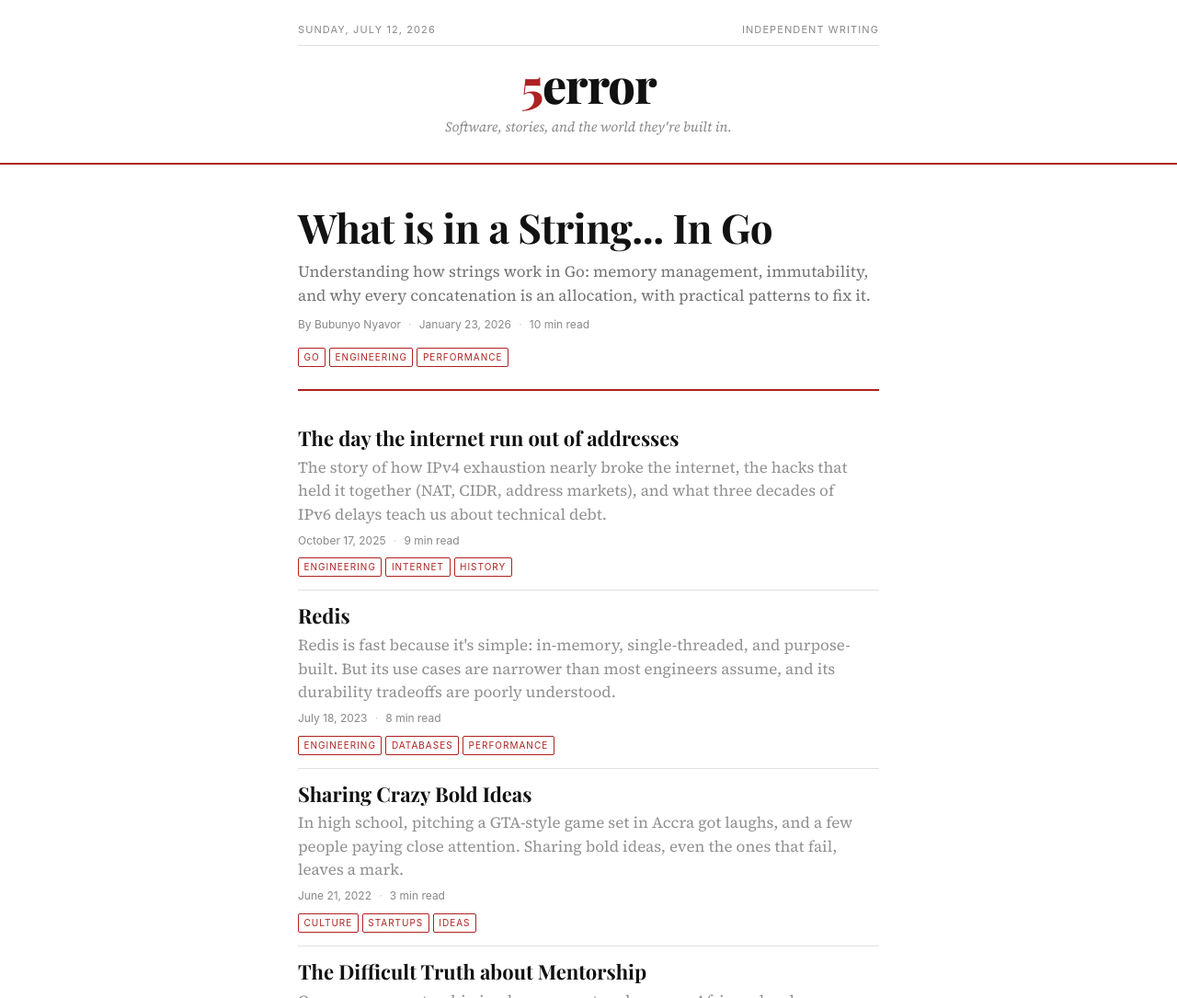
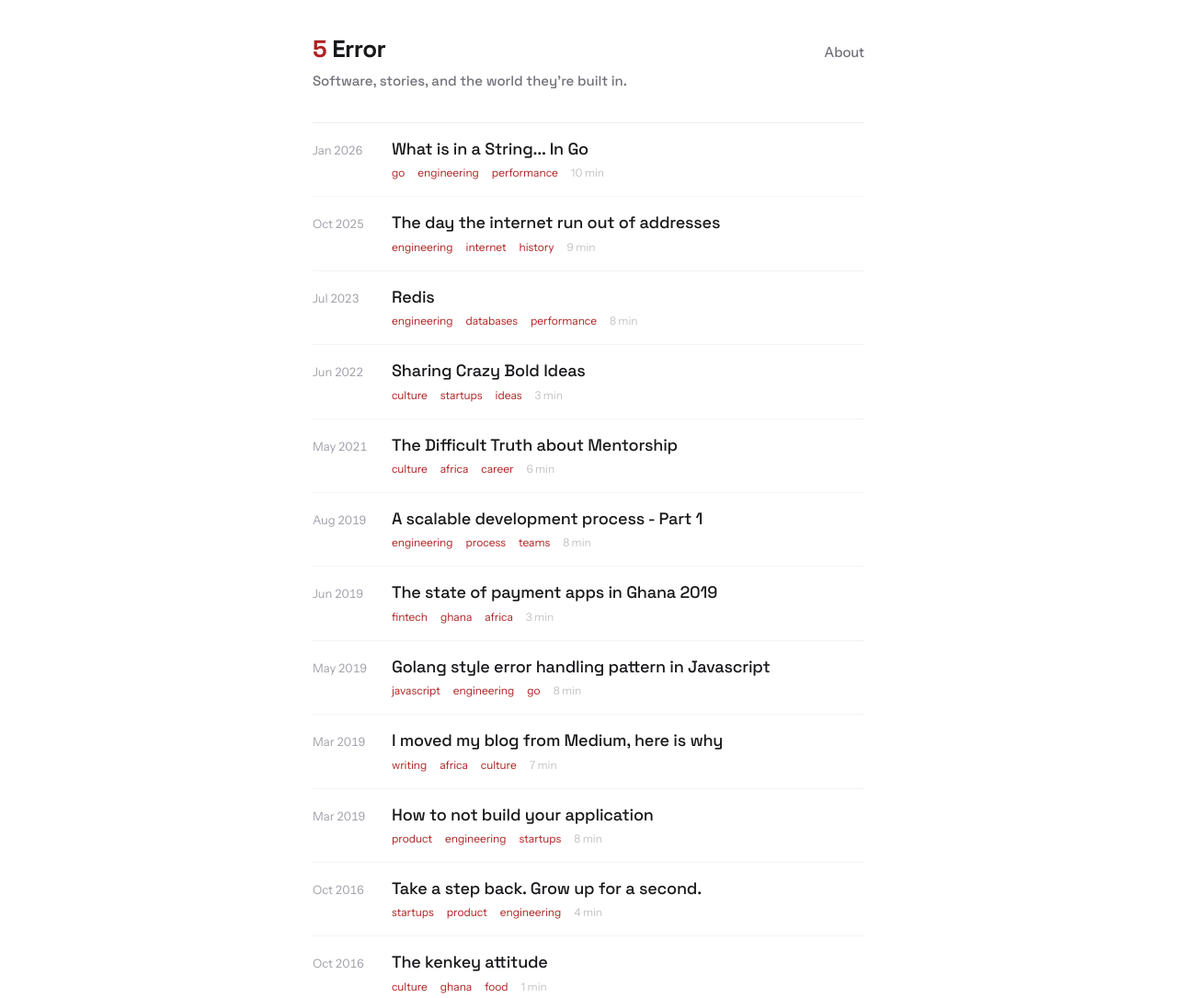
Before and after one commit to bubunyo/bubunyo.github.io, an Astro site: page / in a window 1280 px wide. Shown: the top 1085 px of the page at 92% size. Built offline with nearby package versions, Linux system fonts and the light colour scheme; Astro itself is replaced by a stand-in of ours; a web font is replaced by a local one.

Commit message:
redesign

```diff
--- a/src/components/Header.astro
+++ b/src/components/Header.astro
@@ -1,23 +1,15 @@
 ---
-const buildDate = new Date();
-const dateline = buildDate.toLocaleDateString("en-US", {
-  weekday: "long",
-  month: "long",
-  day: "numeric",
-  year: "numeric",
-});
+import { SITE } from "../consts";
 ---
 
 <header class="site-header">
   <div class="container">
-    <div class="site-dateline">
-      <span>{dateline}</span>
-      <span>Independent Writing</span>
+    <div class="masthead-row">
+      <a class="masthead-title" href="/"><span class="masthead-accent">{SITE.titleLeft}</span>{SITE.titleRight}</a>
+      <nav class="masthead-nav">
+        <a href="/about/">About</a>
+      </nav>
     </div>
-    <div class="site-masthead">
-      <a class="masthead-title" href="/"><span class="masthead-accent">5</span>error</a>
-      <p class="masthead-tagline">Software, stories, and the world they're built in.</p>
-    </div>
+    <p class="masthead-tagline">{SITE.description}</p>
   </div>
-  <div class="nav-rule"></div>
 </header>
--- a/src/layouts/BaseLayout.astro
+++ b/src/layouts/BaseLayout.astro
@@ -77,7 +77,7 @@ const rssURL = new URL("/feed.xml", Astro.site);
     <link rel="preconnect" href="https://fonts.googleapis.com" />
     <link rel="preconnect" href="https://fonts.gstatic.com" crossorigin />
     <link
-      href="https://fonts.googleapis.com/css2?family=JetBrains+Mono:wght@400;500&family=Playfair+Display:ital,wght@0,400;0,500;0,600;0,700;0,800;1,400;1,500;1,600;1,700&family=Source+Serif+4:ital,opsz,wght@0,8..60,300;0,8..60,400;0,8..60,500;0,8..60,600;1,8..60,300;1,8..60,400;1,8..60,500&display=swap"
+      href="https://fonts.googleapis.com/css2?family=Instrument+Sans:ital,wght@0,400;0,500;0,600;1,400;1,500&family=JetBrains+Mono:wght@400;500&family=Space+Grotesk:wght@400;500;600;700&display=swap"
       rel="stylesheet"
     />
   </head>
--- a/src/pages/index.astro
+++ b/src/pages/index.astro
@@ -4,60 +4,31 @@ import { getPublishedPosts, readingTime } from "../lib/posts";
 import { SITE } from "../consts";
 
 const posts = await getPublishedPosts();
-const [featured, ...rest] = posts;
 
 const pageTitle = `${SITE.titleLeft}${SITE.titleRight} | ${SITE.description}`;
 
 function formatDate(date: Date) {
-  return date.toLocaleDateString("en-US", { month: "long", day: "numeric", year: "numeric" });
+  return date.toLocaleDateString("en-US", { month: "short", year: "numeric" });
 }
 ---
 
 <BaseLayout title={pageTitle}>
   <div class="container">
-    {featured && (
-      <article class="post-featured">
-        <h2 class="post-featured-title">
-          <a href={`/${featured.slug}/`}>{featured.data.title}</a>
-        </h2>
-        {featured.data.description && <p class="post-featured-desc">{featured.data.description}</p>}
-        <p class="post-featured-meta">
-          <span>By {SITE.authorName}</span>
-          <span class="meta-sep">&middot;</span>
-          <span>{formatDate(featured.date)}</span>
-          <span class="meta-sep">&middot;</span>
-          <span>{readingTime(featured.body)} min read</span>
-        </p>
-        {featured.data.tags.length > 0 && (
-          <p class="post-item-tags">
-            {featured.data.tags.map((tag) => <a class="tag-pill" href={`/tags/${tag}/`}>{tag}</a>)}
-          </p>
-        )}
-      </article>
-    )}
-
-    {rest.map((post) => (
-      <>
-        <article class="post-item">
-          <div class="post-item-main">
-            <h3 class="post-item-title">
-              <a href={`/${post.slug}/`}>{post.data.title}</a>
-            </h3>
-            {post.data.description && <p class="post-item-desc">{post.data.description}</p>}
-            <p class="post-item-meta">
-              <span>{formatDate(post.date)}</span>
-              <span class="meta-sep">&middot;</span>
-              <span>{readingTime(post.body)} min read</span>
-            </p>
-            {post.data.tags.length > 0 && (
-              <p class="post-item-tags">
-                {post.data.tags.map((tag) => <a class="tag-pill" href={`/tags/${tag}/`}>{tag}</a>)}
-              </p>
-            )}
+    <div class="post-list">
+      {posts.map((post) => (
+        <div class="post-row">
+          <span class="post-row-date">{formatDate(post.date)}</span>
+          <div class="post-row-body">
+            <a class="post-row-title" href={`/${post.slug}/`}>{post.data.title}</a>
+            <div class="post-row-meta">
+              {post.data.tags.map((tag) => (
+                <a class="post-row-tag" href={`/tags/${tag}/`}>{tag}</a>
+              ))}
+              <span class="post-row-readtime">{readingTime(post.body)} min</span>
+            </div>
           </div>
-        </article>
-        <hr class="post-divider" />
-      </>
-    ))}
+        </div>
+      ))}
+    </div>
   </div>
 </BaseLayout>
--- a/src/styles/_layout.scss
+++ b/src/styles/_layout.scss
@@ -38,10 +38,10 @@ hr {
 }
 
 .container {
-  padding: 1rem $base-spacing;
+  padding: 0 20px;
   margin-left: auto;
   margin-right: auto;
-  max-width: 680px;
+  max-width: 640px;
   font-weight: normal;
 }
 
@@ -56,41 +56,30 @@ hr {
 // ─── Header ───────────────────────────────────────────────────────────────────
 
 .site-header {
-  border-bottom: none;
+  padding-top: 2.5rem;
   margin-bottom: 0;
 }
 
-.site-dateline {
+.masthead-row {
   display: flex;
+  align-items: baseline;
   justify-content: space-between;
-  align-items: center;
-  padding: 0.5rem 0;
-  border-bottom: 1px solid #e0e0e0;
-  font-family: $sans-font-family;
-  font-size: rem(11);
-  letter-spacing: 0.1em;
-  text-transform: uppercase;
-  color: #888888;
-}
-
-.site-masthead {
-  text-align: center;
-  padding: 1rem 0 0.75rem;
+  gap: 1rem;
 }
 
 .masthead-title {
   font-family: $heading-font-family;
-  font-weight: 900;
-  font-size: rem(52);
-  color: #111111;
-  text-decoration: none;
+  font-weight: 700;
+  font-size: rem(26);
   letter-spacing: -0.02em;
   line-height: 1;
+  color: $ink-color;
+  text-decoration: none;
 
   &:hover,
   &:focus,
   &:active {
-    color: #111111;
+    color: $ink-color;
   }
 }
 
@@ -98,57 +87,14 @@ hr {
   color: $red-color;
 }
 
-.masthead-tagline {
-  font-family: $base-font-family;
+.masthead-nav {
   font-size: rem(15);
-  color: #888888;
-  font-style: italic;
-  margin: 0.5rem 0 0;
-  letter-spacing: 0;
-}
-
-// ─── Nav ──────────────────────────────────────────────────────────────────────
-
-.nav-rule {
-  border-top: 2px solid $red-color;
-}
-
-// ─── Featured Post ────────────────────────────────────────────────────────────
-
-.post-featured {
-  padding-top: 1.5rem;
-  padding-bottom: 1.5rem;
-  border-bottom: 2px solid $red-color;
-  margin-bottom: 1.5rem;
-}
-
-.post-category {
-  display: inline-block;
-  font-family: $sans-font-family;
-  font-size: rem(11);
-  letter-spacing: 0.15em;
-  text-transform: uppercase;
-  color: #888888;
-  margin-bottom: 0.4rem;
-}
-
-.post-featured-title {
-  font-family: $heading-font-family;
-  font-weight: 700;
-  font-size: rem(30);
-  line-height: 1.1;
-  letter-spacing: -0.01em;
-  margin: 0.25rem 0 0.75rem;
-  color: #121212;
-
-  @media (min-width: 600px) {
-    font-size: rem(44);
-  }
+  font-weight: 500;
 
   a {
-    color: #121212;
+    color: $muted-color;
     text-decoration: none;
-    transition: color 150ms ease;
+    transition: color $base-duration $base-timing;
 
     &:hover,
     &:focus,
@@ -158,131 +104,123 @@ hr {
   }
 }
 
-.post-featured-desc {
-  font-family: $base-font-family;
-  font-size: rem(17);
-  color: #737373;
-  line-height: 1.5;
-  margin: 0 0 0.6rem;
-}
-
-.post-featured-meta {
-  font-family: $sans-font-family;
-  font-size: rem(12);
-  color: #888888;
-  margin: 0 0 0.75rem;
+.masthead-tagline {
+  font-family: $heading-font-family;
+  font-size: rem(15);
+  font-weight: 500;
+  color: $muted-color;
+  letter-spacing: -0.005em;
+  margin: 0.5rem 0 0;
 }
 
 // ─── Post List ────────────────────────────────────────────────────────────────
 
-.section-header {
-  border-top: 2px solid $red-color;
-  margin-bottom: 0;
+.post-list {
+  margin-top: 2.125rem;
+  display: flex;
+  flex-direction: column;
+  border-top: 1px solid $hairline-color;
 }
 
-.section-label {
-  font-family: $sans-font-family;
-  font-size: rem(11);
-  font-weight: 400;
-  letter-spacing: 0.15em;
-  text-transform: uppercase;
-  color: #737373;
-  margin: 0;
-  padding-top: 0.75rem;
-  padding-bottom: 1.5rem;
+.post-row {
+  display: flex;
+  align-items: baseline;
+  gap: 1.25rem;
+  padding: 1rem 0;
+  border-bottom: 1px solid $hairline-light-color;
 }
 
-.post-item {
-  display: flex;
-  justify-content: space-between;
-  align-items: flex-start;
-  padding: 0.875rem 0;
-  margin-bottom: 0;
+.post-row-date {
+  flex-shrink: 0;
+  width: 66px;
+  font-size: rem(13);
+  color: $faint-color;
+  font-variant-numeric: tabular-nums;
+  white-space: nowrap;
 }
 
-.post-item-main {
+.post-row-body {
   flex: 1;
-  padding-right: 1rem;
+  min-width: 0;
 }
 
-.post-item-title {
+.post-row-title {
+  display: block;
   font-family: $heading-font-family;
-  font-weight: 700;
-  font-size: rem(22);
-  line-height: 1.2;
-  margin: 0 0 0.4rem;
-  color: #111111;
+  font-weight: 500;
+  font-size: rem(18);
+  line-height: 1.3;
+  letter-spacing: -0.01em;
+  color: $ink-color;
+  text-decoration: none;
+  transition: color $base-duration $base-timing;
 
-  a {
-    color: #111111;
-    text-decoration: none;
-
-    &:hover,
-    &:focus,
-    &:active {
-      color: $red-color;
-    }
+  &:hover,
+  &:focus,
+  &:active {
+    color: $red-color;
   }
 }
 
-.post-item-desc {
-  font-family: $base-font-family;
-  font-size: rem(17);
-  color: #909090;
-  line-height: 1.5;
-  margin: 0 0 0.4rem;
+.post-row-meta {
+  display: flex;
+  flex-wrap: wrap;
+  align-items: baseline;
+  gap: 4px 14px;
+  margin-top: 6px;
+  font-size: rem(12);
 }
 
-.post-item-meta {
-  font-family: $sans-font-family;
-  font-size: rem(12);
-  color: #888888;
-  margin: 0;
+.post-row-tag {
+  color: $red-color;
+  text-decoration: none;
+
+  &:hover,
+  &:focus,
+  &:active {
+    text-decoration: underline;
+  }
 }
 
-.post-item-category {
-  align-self: flex-start;
-  font-family: $sans-font-family;
-  font-size: rem(11);
-  letter-spacing: 0.12em;
-  text-transform: uppercase;
-  color: #888888;
-  white-space: nowrap;
-  padding-top: 0.3rem;
+.post-row-readtime {
+  color: $fainter-color;
 }
 
-.post-divider {
-  margin: 0;
+// ─── Tag page heading ───────────────────────────────────────────────────────────
+
+.tag-heading {
+  font-family: $heading-font-family;
+  font-weight: 700;
+  font-size: rem(32);
+  letter-spacing: -0.02em;
+  color: $ink-color;
+  margin: 0.5rem 0 0;
 }
 
-.post-item-tags {
-  margin: 0.35rem 0 0;
-  padding: 0;
-}
-
+// Post-page tag chips (kept for the article header / footer).
 .post-tags {
   display: flex;
   flex-wrap: wrap;
-  gap: 0.4rem;
+  gap: 0.5rem 1rem;
   margin-bottom: 1.25rem;
 }
 
 .tag-pill {
-  display: inline-block;
-  font-family: $sans-font-family;
-  font-size: rem(10);
-  letter-spacing: 0.1em;
-  text-transform: uppercase;
+  font-family: $base-font-family;
+  font-size: rem(13);
   color: $red-color;
-  border: 1px solid $red-color;
-  border-radius: 2px;
-  padding: 0.2em 0.55em;
-  margin-right: 0.25rem;
+  text-decoration: none;
+
+  &:hover,
+  &:focus,
+  &:active {
+    text-decoration: underline;
+  }
 }
 
 .meta-sep {
   margin: 0 0.3rem;
-  color: #cccccc;
+  color: $fainter-color;
 }
 
 // ─── Footer ───────────────────────────────────────────────────────────────────
@@ -318,9 +256,10 @@ hr {
 
 .footer-brand-name {
   font-family: $heading-font-family;
-  font-weight: 900;
+  font-weight: 700;
   font-size: rem(24);
-  color: #111111;
+  letter-spacing: -0.02em;
+  color: $ink-color;
   margin: 0 0 0.5rem;
 }
 
@@ -573,31 +512,16 @@ hr {
 // ─── Mobile ───────────────────────────────────────────────────────────────────
 
 @media (max-width: 600px) {
-  .site-dateline {
-    flex-direction: column;
-    align-items: flex-start;
-    gap: 0.2rem;
+  .site-header {
+    padding-top: 1.75rem;
   }
 
-  .masthead-title {
-    font-size: rem(38);
-  }
-
-  .post-featured-title {
-    font-size: rem(28);
+  .post-row-date {
+    width: 58px;
   }
 
   .footer-grid {
     flex-direction: column;
     gap: 1.5rem;
   }
-
-  .post-item {
-    flex-direction: column;
-  }
-
-  .post-item-category {
-    margin-top: 0.5rem;
-    padding-top: 0;
-  }
 }
--- a/src/styles/_variables.scss
+++ b/src/styles/_variables.scss
@@ -1,9 +1,9 @@
 // Typography
 // Google Fonts are loaded via <link> tags in BaseLayout.astro (better
 // loading performance than a CSS @import) — this file just names them.
-$base-font-family: 'Source Serif 4', Georgia, 'Times New Roman', serif;
-$heading-font-family: 'Playfair Display', Georgia, 'Times New Roman', serif;
-$sans-font-family: -apple-system, BlinkMacSystemFont, 'Helvetica Neue', Arial, sans-serif;
+$base-font-family: 'Instrument Sans', system-ui, -apple-system, BlinkMacSystemFont, sans-serif;
+$heading-font-family: 'Space Grotesk', system-ui, -apple-system, sans-serif;
+$sans-font-family: 'Instrument Sans', system-ui, -apple-system, BlinkMacSystemFont, sans-serif;
 $mono-font-family: 'JetBrains Mono', 'Fira Code', 'Cascadia Code', 'SF Mono', Menlo, Consolas, monospace;
 
 // Font Sizes
@@ -31,8 +31,18 @@ $dark-gray-color: #333;
 $medium-gray-color: #999;
 $light-gray-color: #ccc;
 
+// Palette (matches the design mockup — a near-black ink, the red accent,
+// and a set of cool grays / hairlines used across the minimal layout).
+$ink-color: #18181b;
+$muted-color: #71717a;
+$muted-2-color: #52525b;
+$faint-color: #a1a1aa;
+$fainter-color: #c4c4c8;
+$hairline-color: #ececee;
+$hairline-light-color: #f4f4f5;
+
 // Font Colors
-$base-font-color: rgba($dark-gray-color, .8);
+$base-font-color: $ink-color;
 
 // Border
 $base-border-color: $light-gray-color;
```
Also changed, not shown: src/pages/tags/[tag].astro (+17 -24 lines).
